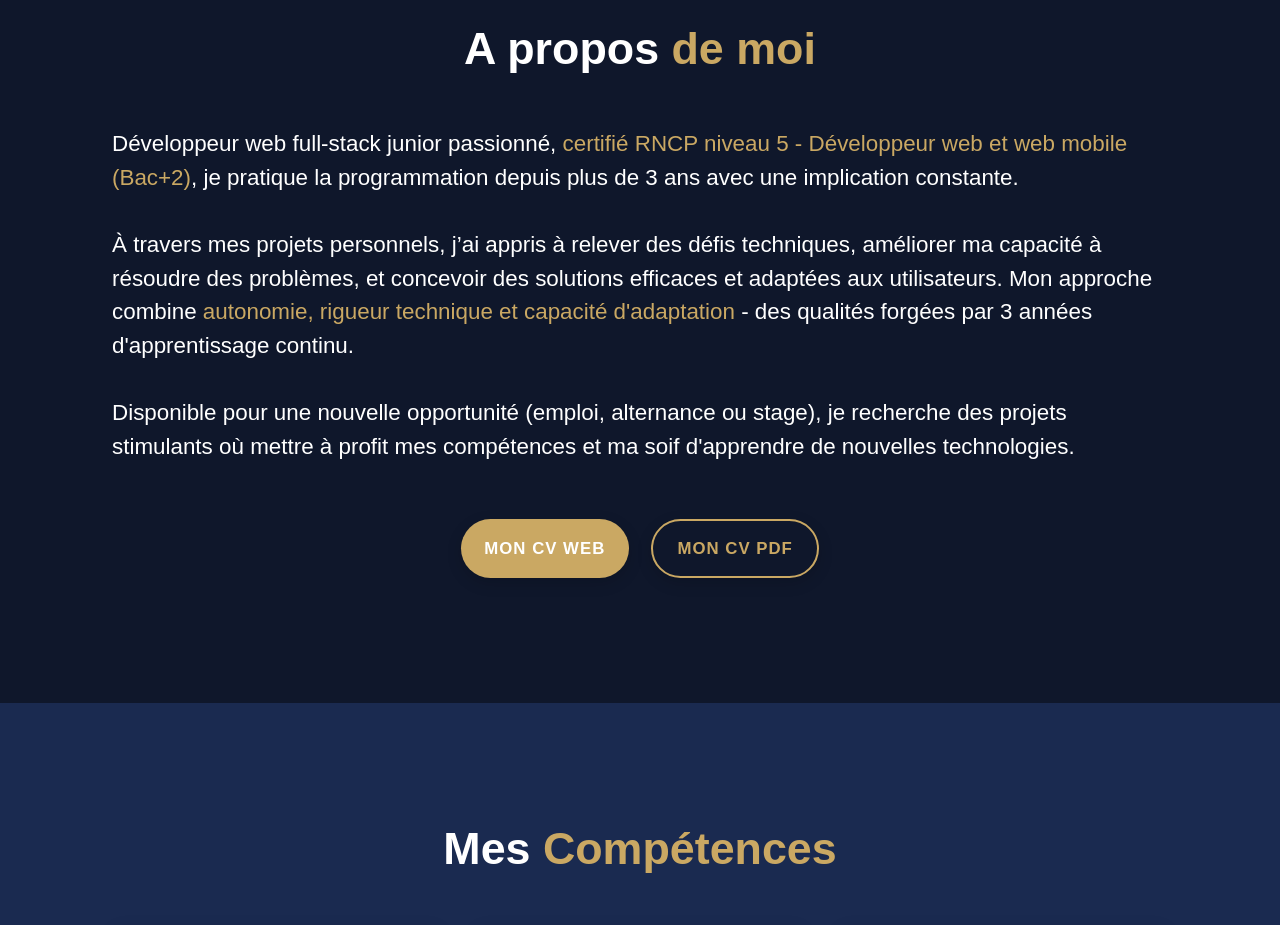
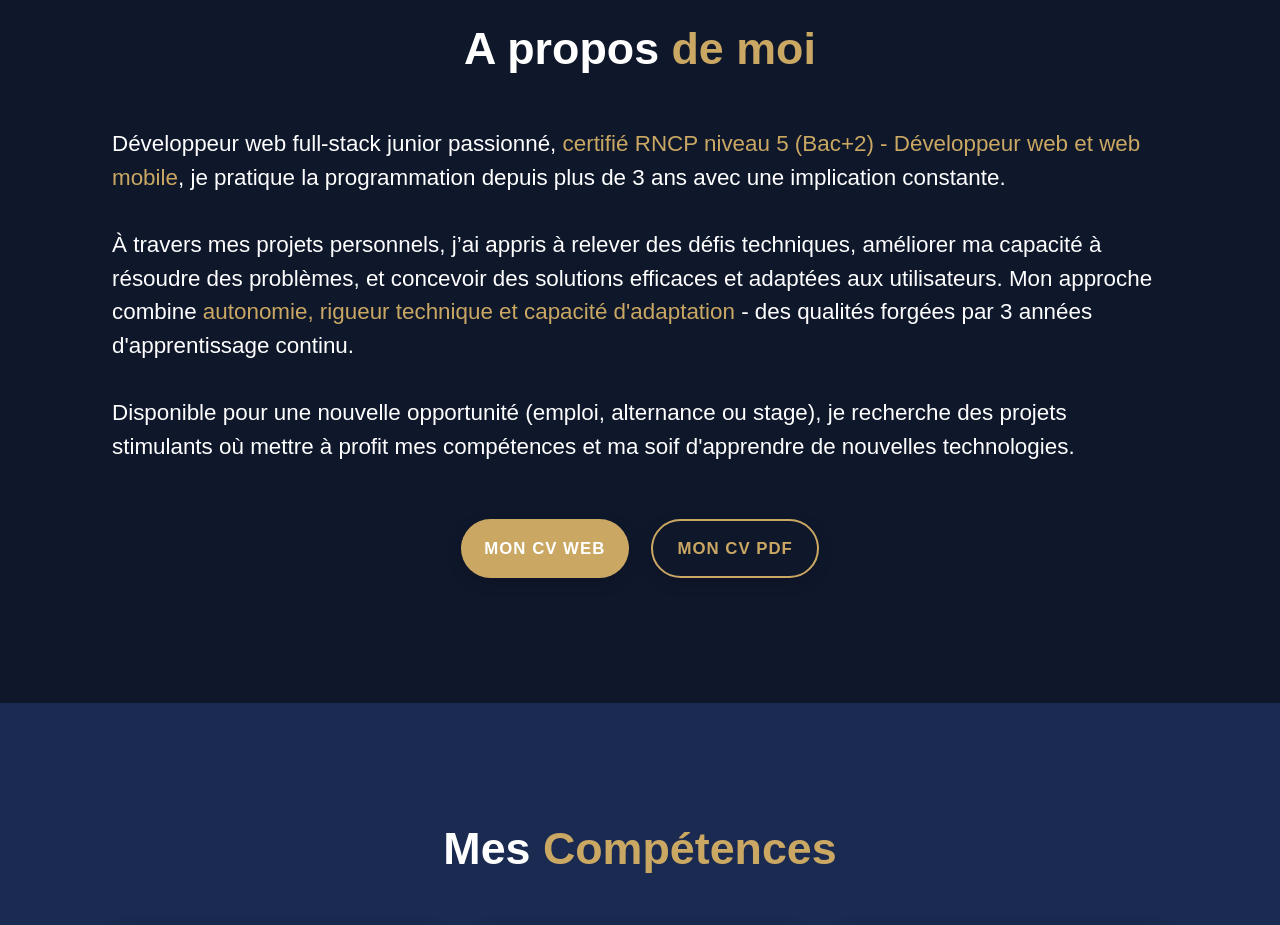
Before and after one commit to AlexDelapierre/Portfolio-React, a React (Create React App) app: page / in a window 1280 px wide. Shown: the part 980-1905 px from the top of the page. Built offline with nearby package versions, Linux system fonts and the light colour scheme.

Commit message:
update About.jsx

```diff
--- a/src/components/About/About.jsx
+++ b/src/components/About/About.jsx
@@ -8,7 +8,7 @@ function About() {
         <div className="about__content">
           <h2>A propos <span className='primary-color'>de moi</span></h2>
           <p>
-            Développeur web full-stack junior passionné, <span className="primary-color">certifié RNCP niveau 5 - Développeur web et web mobile (Bac+2)</span>, je pratique la programmation depuis plus de 3 ans avec une implication constante.
+            Développeur web full-stack junior passionné, <span className="primary-color">certifié RNCP niveau 5 (Bac+2) - Développeur web et web mobile</span>, je pratique la programmation depuis plus de 3 ans avec une implication constante.
           </p>
           <p>
             À travers mes projets personnels, j’ai appris à relever des défis techniques, améliorer ma capacité à résoudre des problèmes, et concevoir des solutions efficaces et adaptées aux utilisateurs.
```
